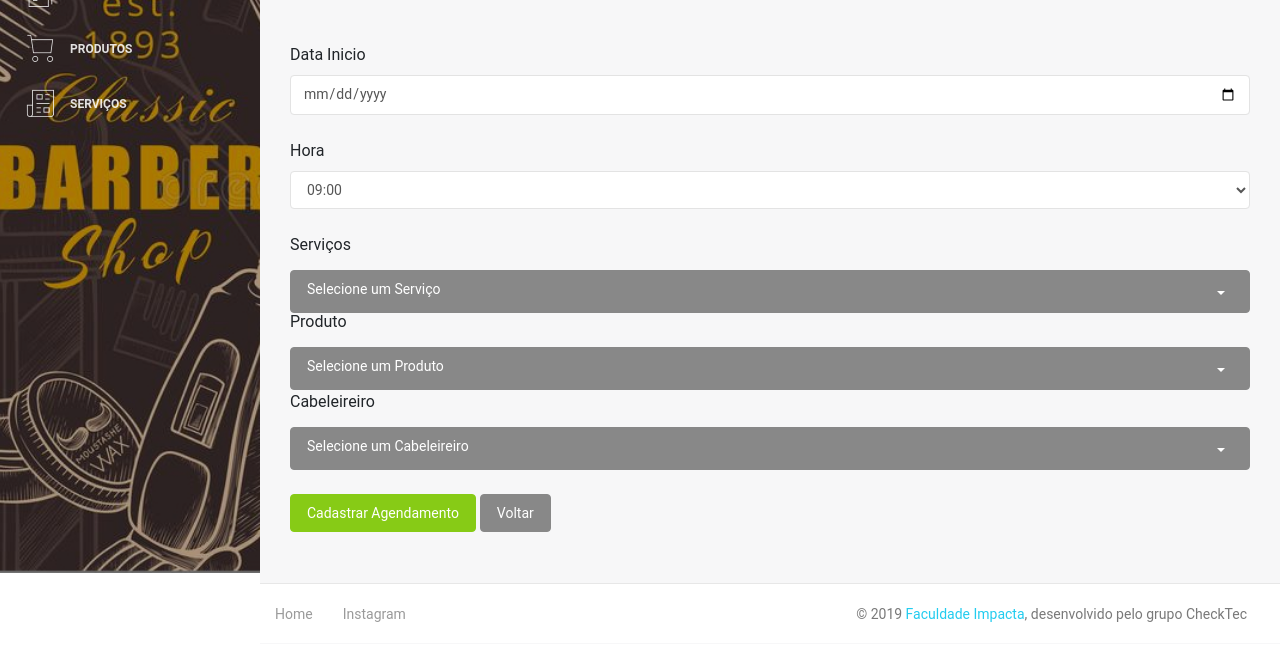
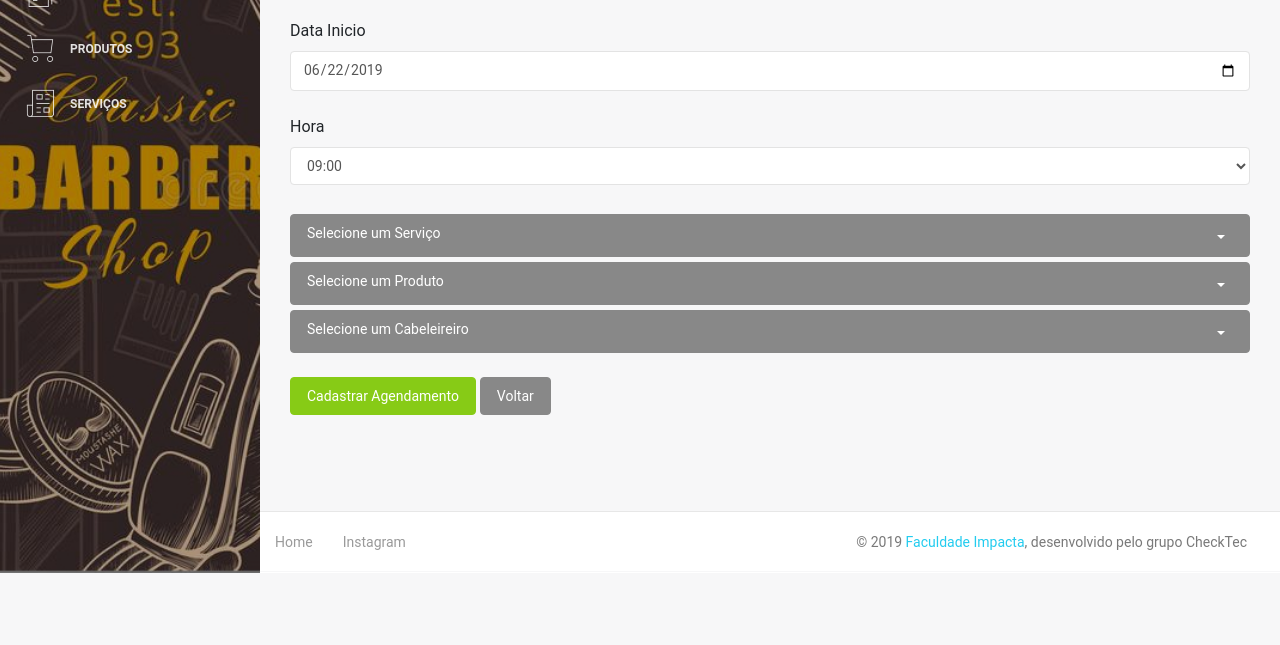
Before and after one commit to AlfaPhD/django_schedule, a Django app: page /agenda/create in a window 1280 px wide. Shown: the part 227-872 px from the top of the page. After the commit the page ends 800 px from the top, so only its background shows below. Run offline with Django 3.2, Linux system fonts and the light colour scheme; the visitor is signed in with stand-in values (Sample User, id 1); data that the repository does not hold is empty; some libraries are stand-ins or nearby versions.

Commit message:
Trazendo a data do dia na crialçao do agendamento

```diff
--- a/website/templates/website/agenda/create.html
+++ b/website/templates/website/agenda/create.html
@@ -5,13 +5,12 @@
         <h3 align="center"> Cadastrar Agendamento</h3>
         <div class="form-group">
             <label>Cliente </label>
-            <select name="cliente" class="form-control" data-menu-style="dropdown-blue" data-style="btn-default btn-block" data-title="Selecione um Cliente">
-                <option selected="selected" value="{{ user.cliente.id }}">{{ user.cliente.nome }}</option>
+            <select name="cliente" name="cliente" class="form-control" readonly="readonly" data-menu-style="dropdown-blue" data-style="btn-default btn-block" data-title="Selecione um Cliente">
+                <option selected="selected"  value="{{ user.cliente.id }}">{{ user.cliente.nome }}</option>
             </select>
             </br>
-            </br>
             <label>Data Inicio </label>
-            <input type="date" name="data" placeholder="data" class="form-control" required/>
+            <input type="date" id="date" onload="getDate()" name="data" placeholder="data" class="form-control" required/>
             </br>
             <label>Hora </label>
             <select name="hora_inicio" class="form-control select" data-menu-style="dropdown-blue" data-style="btn-default btn-block" data-title="Selecione um Horario" required>
@@ -36,21 +35,21 @@
                 <option value="18:00">18:00</option>
             </select>
             </br>
-            <label>Serviços </label>
-            <select multiple name="servico" class="form-control selectpicker" data-menu-style="dropdown-blue" data-style="btn-default btn-block" data-title="Selecione um Serviço" required>
+{#            <label>Serviços </label>#}
+            <select multiple name="servico" class="selectpicker" data-menu-style="dropdown-blue" data-style="btn-default btn-block" data-title="Selecione um Serviço" required>
                 {% for servico in servicos %}
                     <option value="{{ servico.id }}">{{ servico.nome}}</option>
                 {% endfor %}
             </select>
             </br>
-            <label>Produto </label>
-            <select name="produto" class="selectpicker" data-menu-style="dropdown-blue" data-style="btn-default btn-block" data-title="Selecione um Produto">
+{#            <label>Produto </label>#}
+            <select multiple name="produto" class="selectpicker" data-menu-style="dropdown-blue" data-style="btn-default btn-block" data-title="Selecione um Produto">
                 {% for produto in produtos %}
                     <option value="{{ produto.id }}">{{ produto.nome}}</option>
                 {% endfor %}
             </select>
             </br>
-            <label>Cabeleireiro </label>
+{#            <label>Cabeleireiro </label>#}
             <select name="cabeleireiro" class="selectpicker" data-menu-style="dropdown-blue" data-style="btn-default btn-block" data-title="Selecione um Cabeleireiro" required>
                 {% for cabeleireiro in cabeleireiros %}
                     <option value="{{ cabeleireiro.id }}">{{ cabeleireiro.nome}}</option>
@@ -74,6 +73,10 @@
     <script src="../../assets/js/plugins/bootstrap-selectpicker.js" type="text/javascript"></script>
     <script>
 
-        $(document).ready(function() {});
+        $(document).ready(function getDate(){
+    var today = new Date();
+
+    document.getElementById("date").value = today.getFullYear() + '-' + ('0' + (today.getMonth() + 1)).slice(-2) + '-' + ('0' + today.getDate()).slice(-2);
+        });
     </script>
 {% endblock %}
```
